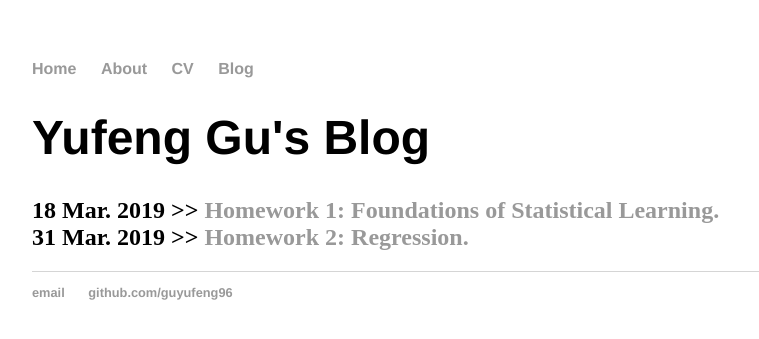
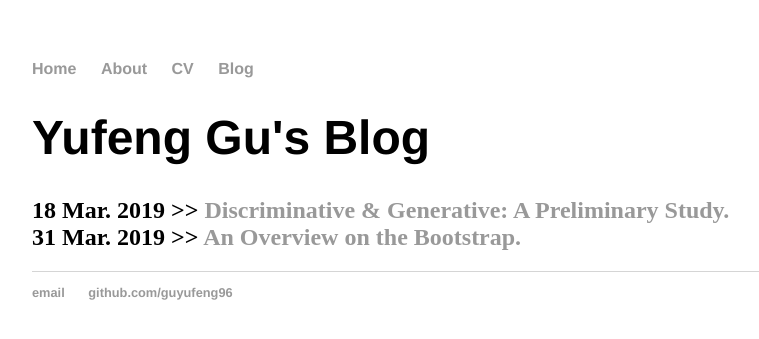
Before and after one commit to guyufeng96/guyufeng.github.io, a Jekyll site: the page built from blog/index.html, in a window 1280 px wide. Shown: the top 339 px of the page, without its empty margins (160-919 px from the left). Built offline with Jekyll 4.4.1, drawn with Linux system fonts in a browser that asks for light colours.

Commit message:
Update index.html

```diff
--- a/blog/index.html
+++ b/blog/index.html
@@ -4,6 +4,6 @@ title: Yufeng Gu's Blog
 ---
 	<h1>{{ page.title }}</h1>
 	<h2 class="posts">
-		18 Mar. 2019 >> <a href="{{site.baseurl}}/homework/hw1.pdf">Homework 1: Foundations of Statistical Learning.</a><br />
-		31 Mar. 2019 >> <a href="{{site.baseurl}}/homework/hw2.pdf">Homework 2: Regression.</a>
+		18 Mar. 2019 >> <a href="{{site.baseurl}}/homework/hw1.pdf">Discriminative & Generative: A Preliminary Study.</a><br />
+		31 Mar. 2019 >> <a href="{{site.baseurl}}/homework/hw2.pdf">An Overview on the Bootstrap.</a>
 </h2>
```
